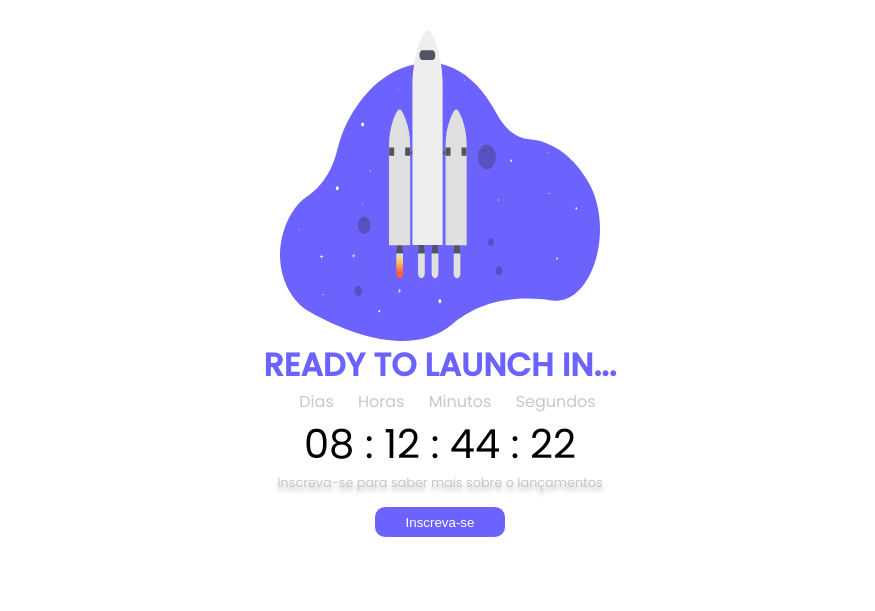
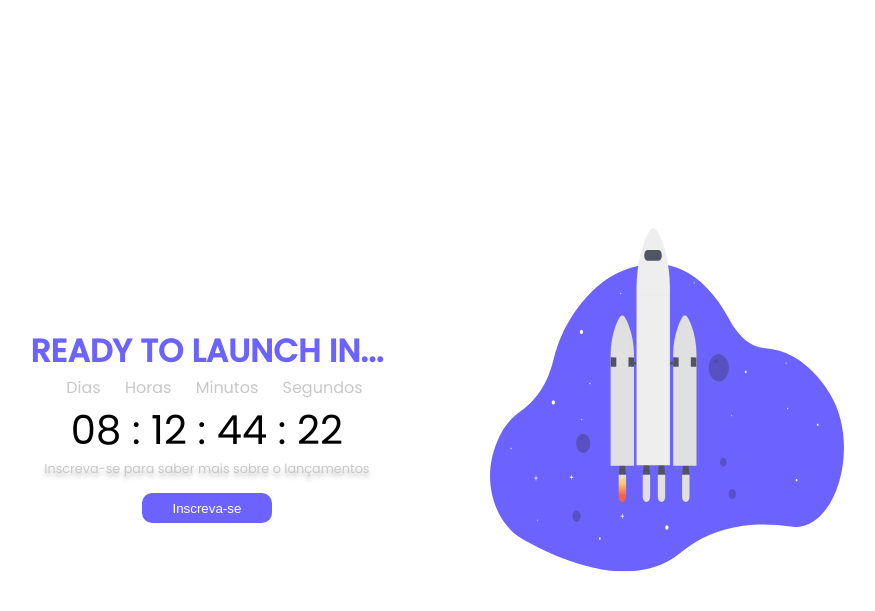
Before and after one commit to ArthurSalomaoo/Portif-lio-, a PHP site: page / in a window 1280 px wide. Shown: the top 611 px of the page, without its empty margins (200-1075 px from the left). Run offline with PHP 8.4, Linux system fonts and the light colour scheme.

Commit message:
projeto finalizado

```diff
--- a/Countdown/index.html
+++ b/Countdown/index.html
@@ -10,7 +10,9 @@
 </head>
 <body onload="contagem();">
 
-    <img src="images/rocket.svg" alt="imagem foguete" id="foguete">
+    <div id="foguete">
+        <!--IMG-->
+    </div>
     <main>
         <h1>READY TO LAUNCH IN...</h1>
 
--- a/Countdown/styles/mediaQueries.css
+++ b/Countdown/styles/mediaQueries.css
@@ -1,11 +1,31 @@
-/* Small devices (portrait tablets and large phones, 600px and up) */
-@media only screen and (min-width: 600px) {}
+@charset "UTF-8";
 
-/* Medium devices (landscape tablets, 768px and up) */
-@media only screen and (min-width: 768px) {}
+@media only screen and (min-width: 900px) {
+    #foguete {
+        position: relative;
+        float: right;
+        top: 50%;
+        transform: translateY(-50%);
+        margin-right: 10%;
+        background-size: 364px 344px;
+        width: 365px;
+        height: 345px;
 
-/* Large devices (laptops/desktops, 992px and up) */
-@media only screen and (min-width: 992px) {}
+    }
+    main {
+        position: relative;
+        float: left;
+        top: 50%;
+        transform: translateY(-50%);
+        margin-left: 10%;
+    }
+}
 
-/* Extra large devices (large laptops and desktops, 1200px and up) */
-@media only screen and (min-width: 1200px) {}
+@media only screen and (min-width: 1150px) {
+    #foguete {
+        margin-right: 18%;
+    }
+    main {
+        margin-left: 18%;
+    }
+}
--- a/Countdown/styles/style.css
+++ b/Countdown/styles/style.css
@@ -1,3 +1,5 @@
+@charset "UTF-8";
+
 @import url('https://fonts.googleapis.com/css2?family=Poppins:ital,wght@0,300;0,400;0,500;1,300;1,400;1,500&display=swap');
 
 :root {
@@ -21,14 +23,20 @@ body {
 }
 
 #foguete{
+    background-image: url(../images/rocket.svg);
+    background-repeat: no-repeat;
+    width: 325px;
+    height: 313px;
     display: block;
+    position: relative;
     margin: auto;
-    padding-top: 30px;
+    top: 15px;
 }
 
 main {
     font-family: 'Poppins', sans-serif;
     text-align: center;
+    margin-top: 25px;
 }
 h1 {
     color: var(--purple);
```
